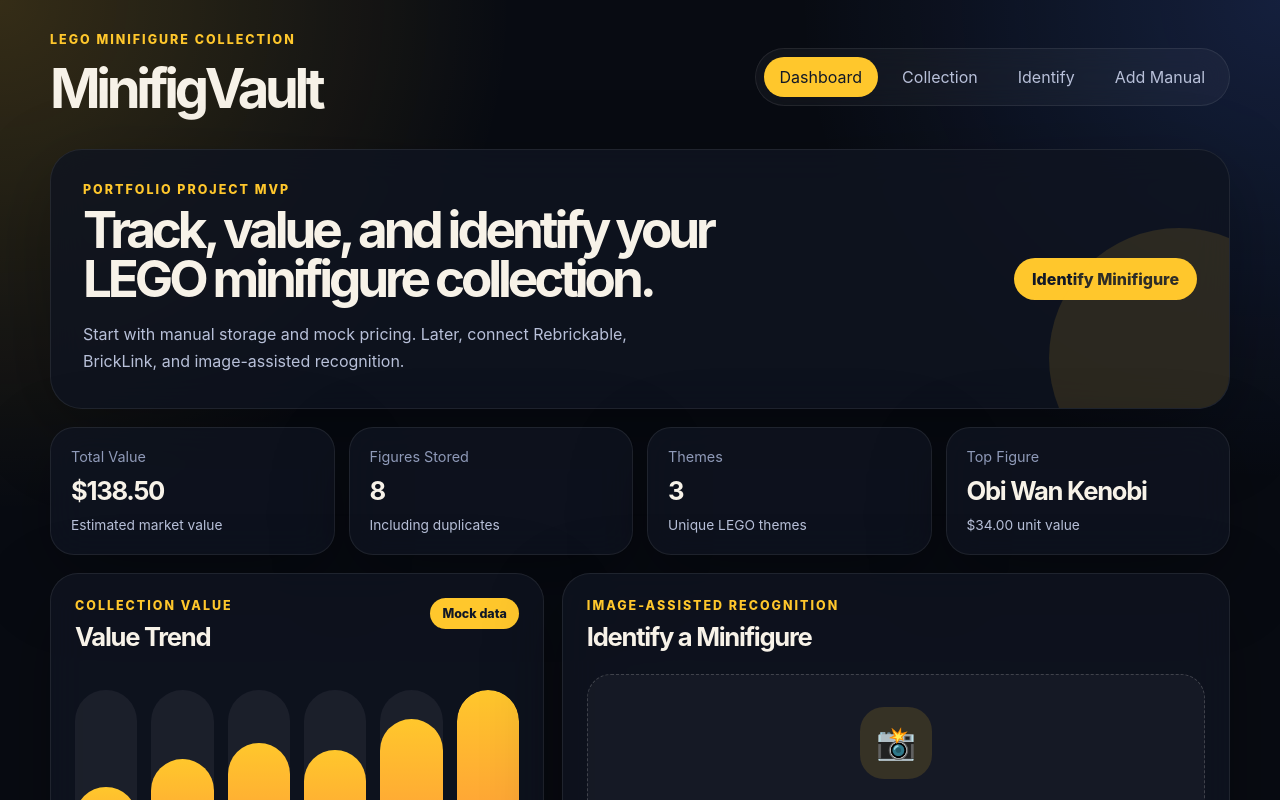
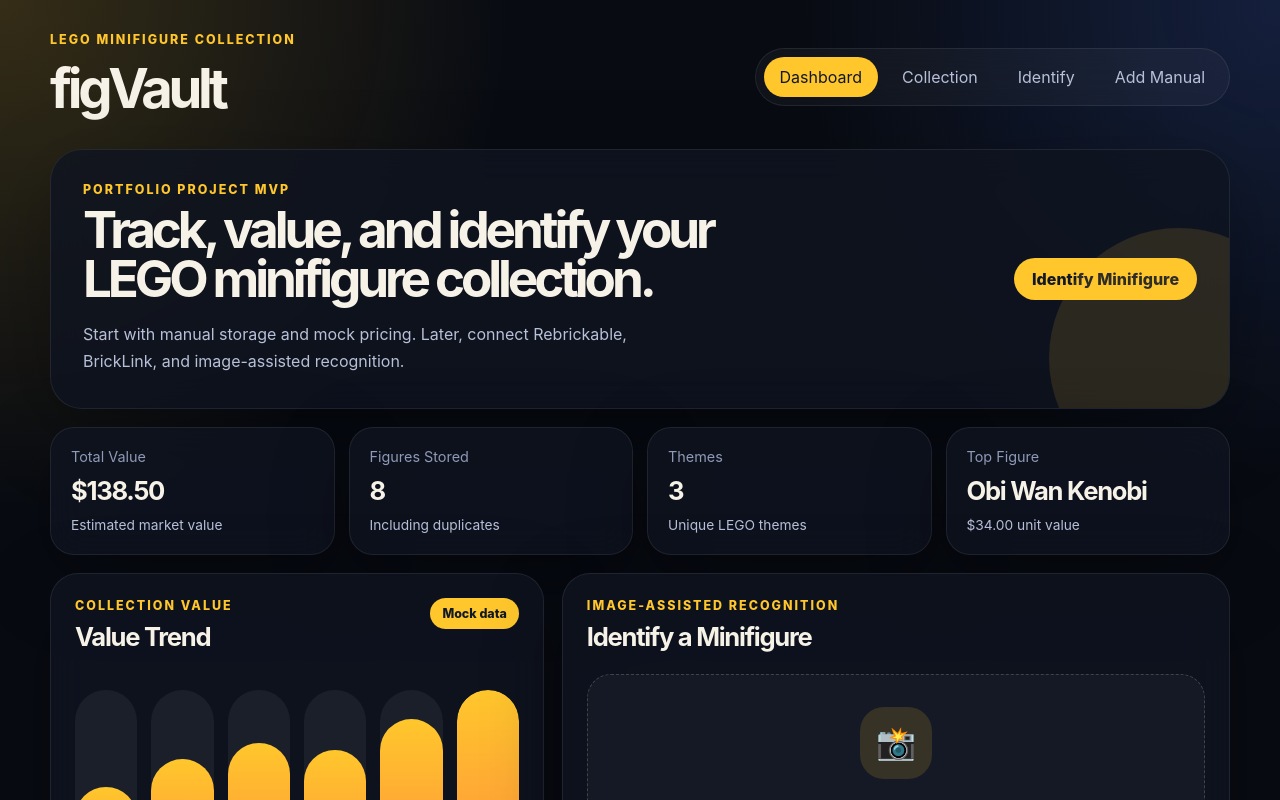
Before and after one commit to nguy3ntt/figvault, a React (Vite) app: page / in a window 1280 px wide. Shown: the top 800 px of the page. Built offline with nearby package versions, Linux system fonts and the light colour scheme.

Commit message:
fix the name in Header

```diff
--- a/src/components/Header.tsx
+++ b/src/components/Header.tsx
@@ -10,7 +10,7 @@
     <header className="app-header">
       <div>
         <p className="eyebrow">LEGO Minifigure Collection</p>
-        <h1>MinifigVault</h1>
+        <h1>figVault</h1>
       </div>
 
       <nav className="nav-tabs">
```
